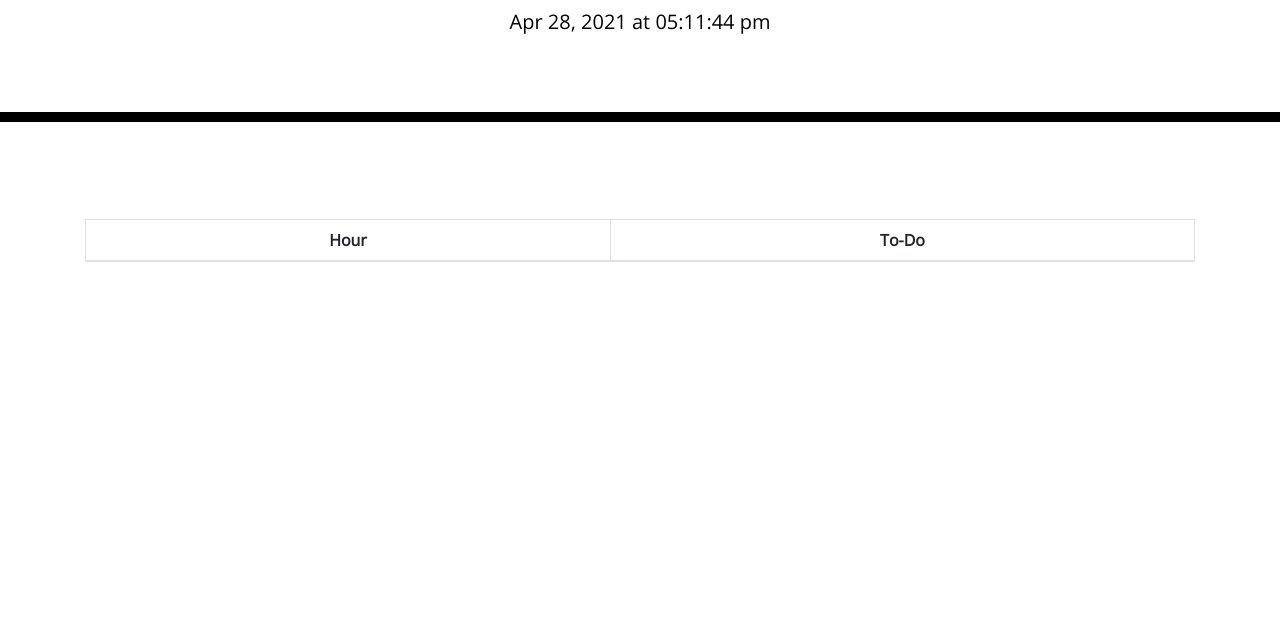
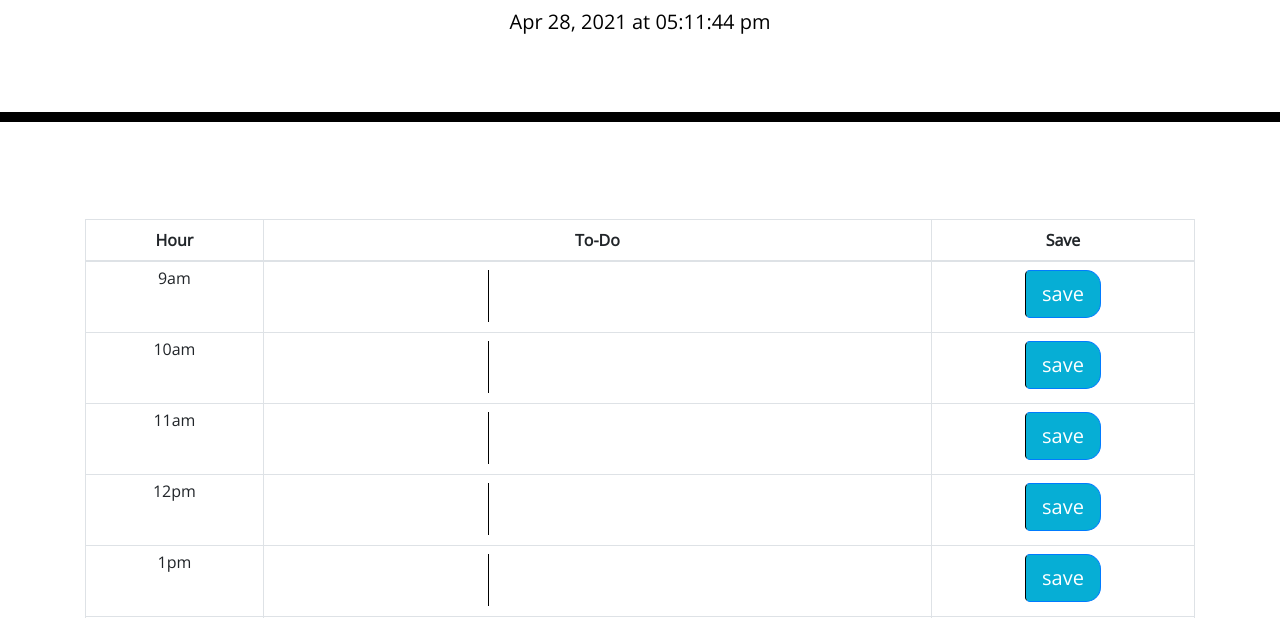
Before and after one commit to alexisligon/work-day-scheduler, a plain HTML site: page index.html in a window 1280 px wide. Shown: the part 182-800 px from the top of the page. Drawn offline with nearby package versions, Linux system fonts and the light colour scheme.

Commit message:
display of hours, text input, and save button

```diff
--- a/index.html
+++ b/index.html
@@ -35,6 +35,7 @@
             <tr>
               <th scope="col">Hour</th>
               <th scope="col">To-Do</th>
+              <th scope="col">Save</th>
             </tr>
           </thead>
           <tbody id="todo-display"></tbody>
@@ -43,6 +44,8 @@
     </section>
   </div>
 </div>
+
+<div id="example"></div>
   <script src="https://cdnjs.cloudflare.com/ajax/libs/jquery/3.2.1/jquery.min.js"></script>
   <script type = "text/javascript" src="https://cdnjs.cloudflare.com/ajax/libs/moment.js/2.24.0/moment.min.js"></script>
   <script src="script.js"></script>
--- a/script.js
+++ b/script.js
@@ -1,9 +1,49 @@
 //time display at top of webpage
 var timeDisplayEl = $('#currentDay');
 
+function displayTime() {
+  var rightNow = moment().format('MMM DD, YYYY [at] hh:mm:ss a');
+  timeDisplayEl.text(rightNow);
+}
+setInterval(displayTime, 1000);
 
-function displayTime() {
-    var rightNow = moment().format('MMM DD, YYYY [at] hh:mm:ss a');
-    timeDisplayEl.text(rightNow);
-  }
-  setInterval(displayTime, 1000);
+//--------------------------
+var workHours = ['9am', '10am', '11am', '12pm', '1pm', '2pm', '3pm', '4pm', '5pm']
+
+
+function displayHours (hour) {
+  var hourRow = $('<tr>');
+
+  var hourDisplay = $('<td>').addClass('p-2').text('hour');
+
+  var todoBox = $('<td>').addClass('p-2');
+  var todoInput = $('<textarea>');
+  todoBox.append(todoInput);
+
+  var saveBox = $('<td>').addClass('p-2');
+  var saveBtn = $('<button>').addClass('btn btn-primary btn-lg saveBtn').text('save').attr('data-time', hour);
+
+  saveBox.append(saveBtn);
+
+  var nextHour = moment().format('hh a');
+  console.log(nextHour);
+
+  hourDisplay.text(hour);
+  console.log(hourDisplay);
+
+$('#todo-display').append(hourRow);
+  hourRow.append(hourDisplay);
+  hourRow.append(todoBox);
+hourRow.append(saveBox);
+}
+
+for (var i = 0; i < workHours.length; i++) {
+  displayHours(workHours[i]);
+}
+
+//---------------
+
+$('.saveBtn').on('click', function(){
+  $('data-time')
+});
+console.log('button click')
```
